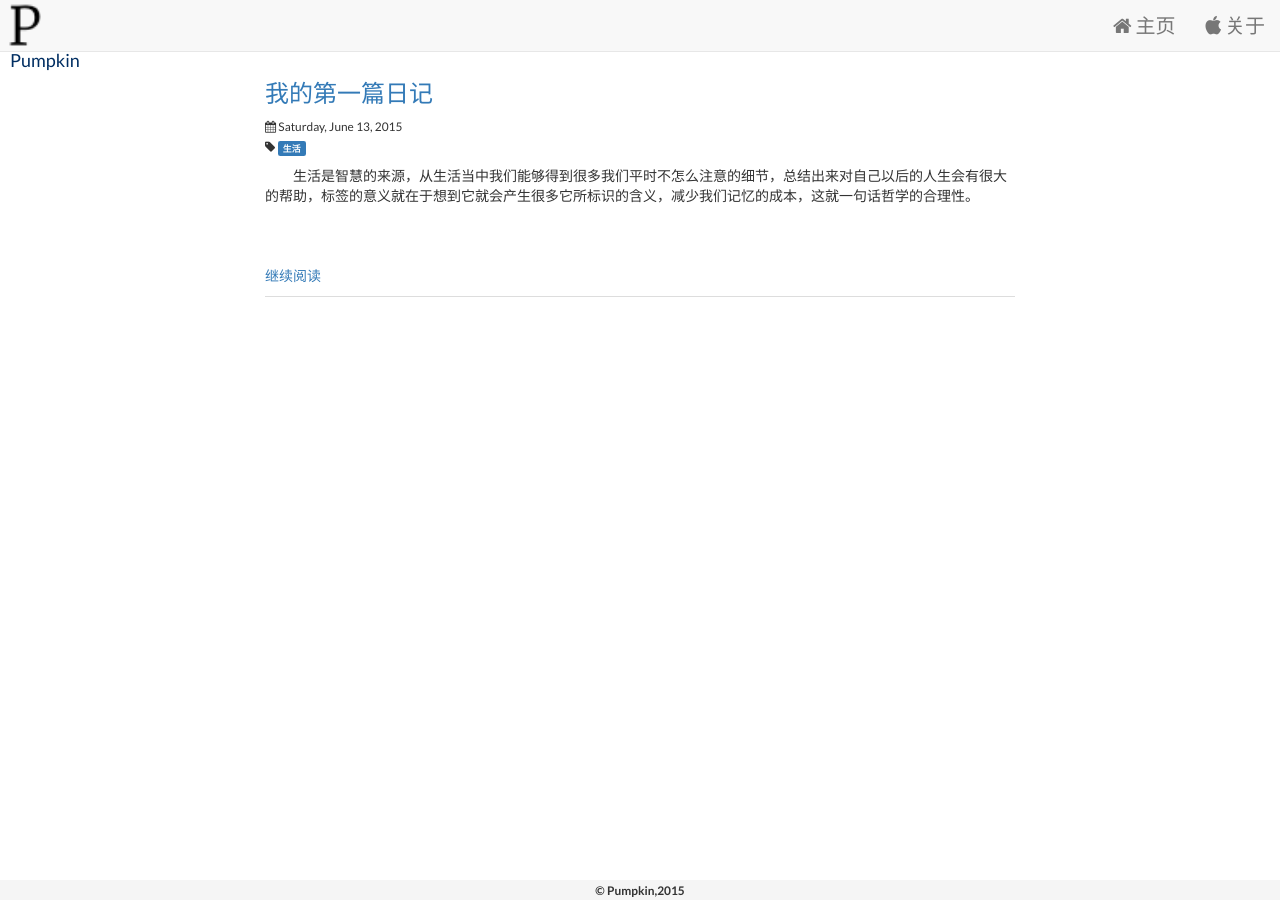
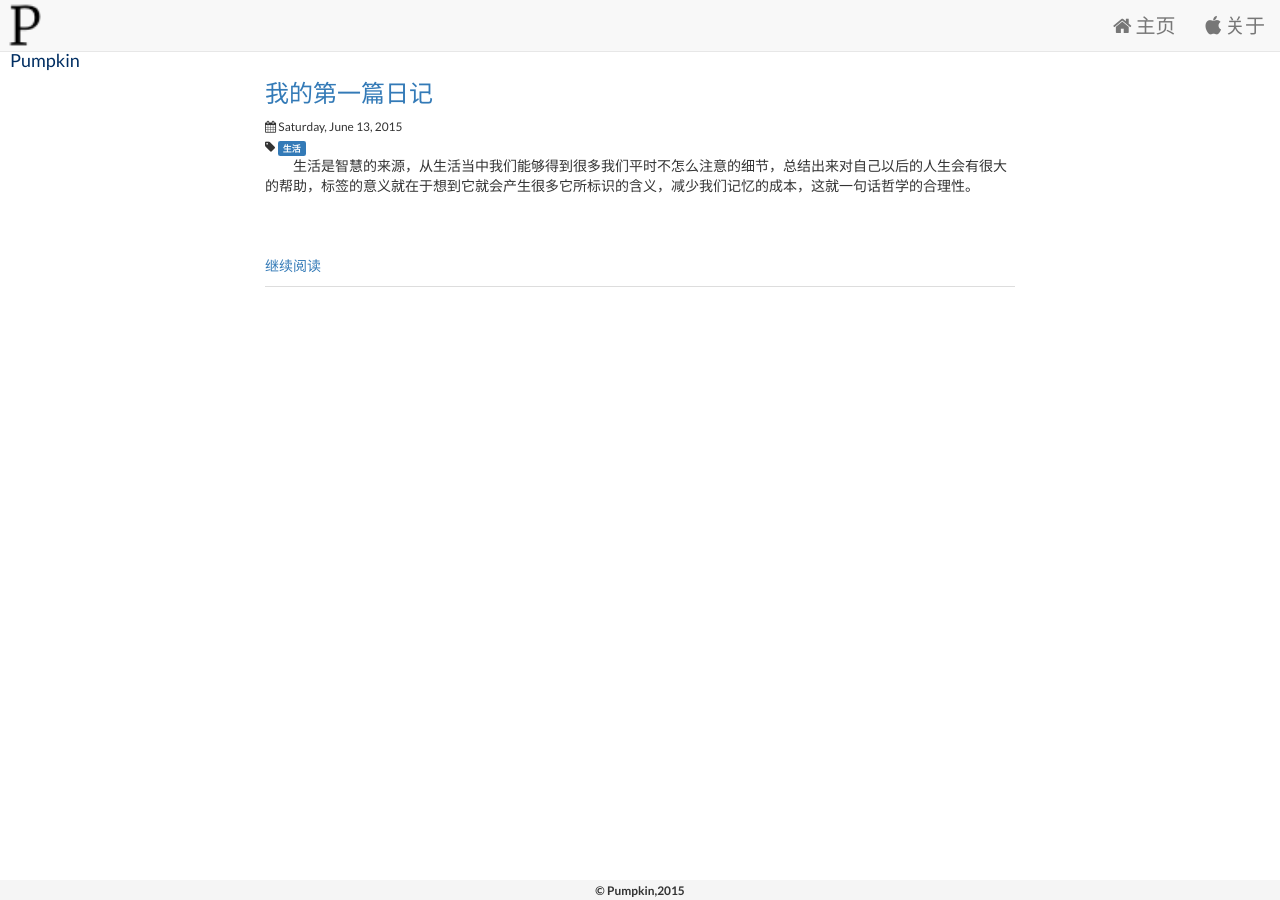
Before and after one commit to LarryBrick/jekyll_demo, a Jekyll site: the page built from index.html, in a window 1280 px wide. Built offline with Jekyll 4.4.1, drawn with Linux system fonts in a browser that asks for light colours; nearby versions of some CDN libraries.

Commit message:
调整主页显示格式

```diff
--- a/index.html
+++ b/index.html
@@ -15,7 +15,7 @@ date: 2014-10-19 23:51
 			</time>
 		  </small>
         </div>
-		<div class="margin10">
+		<div class="margin100">
           <small>
             <i class="fa fa-tag"></i>
             {% for tag in post.tags %}
```
